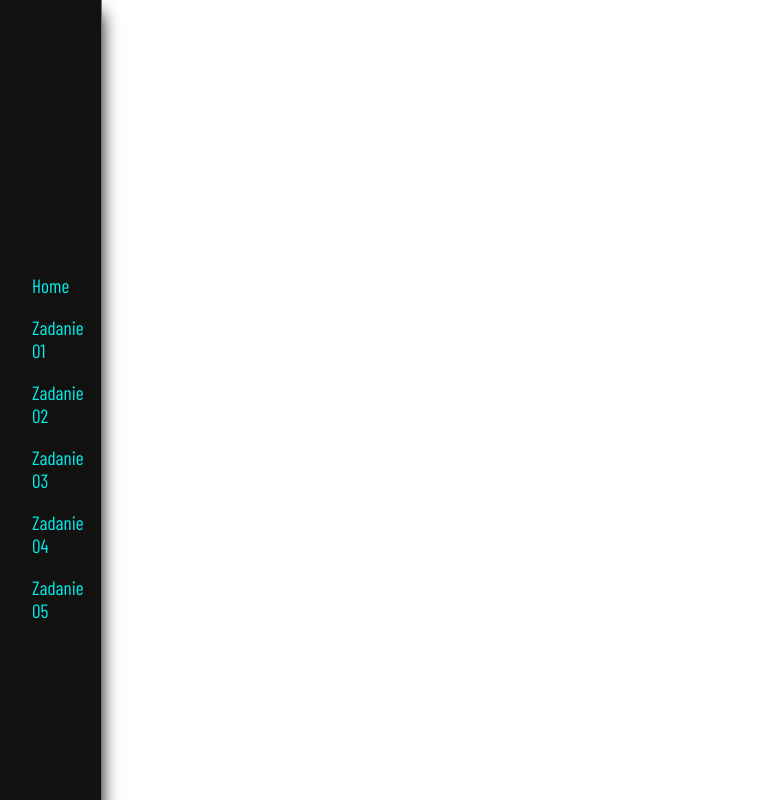
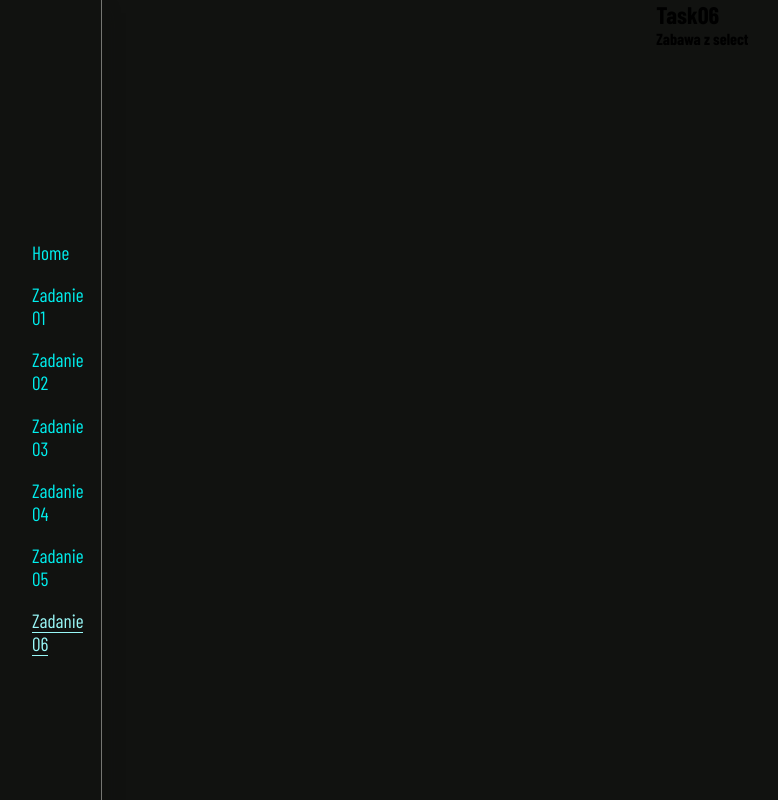
Before and after one commit to Scorpion19702022/MyReact_App001, a React (Create React App) app: page /Task06 in a window 1280 px wide. Shown: the whole page, without its empty margins (0-778 px from the left). Built offline with nearby package versions, Linux system fonts and the light colour scheme; a web font is replaced by a local one.

Commit message:
start task06

```diff
--- a/src/App/App.js
+++ b/src/App/App.js
@@ -10,6 +10,7 @@ import Task02 from '../Components/Task02/Task02'
 import Task03 from '../Components/Task03/Task03'
 import Task04 from '../Components/Task04/Task04'
 import Task05 from '../Components/Task05/Task05'
+import Task06 from '../Components/Task06/Task06'
 
 const App = () => {
 	return (
@@ -23,6 +24,7 @@ const App = () => {
 					<Route path='/Task03' Component={Task03}></Route>
 					<Route path='/Task04' Component={Task04}></Route>
 					<Route path='/Task05' Component={Task05}></Route>
+					<Route path='/Task06' Component={Task06}></Route>
 				</Routes>
 			</section>
 		</Router>
--- a/src/Components/NavLink/NavLinks.js
+++ b/src/Components/NavLink/NavLinks.js
@@ -30,6 +30,9 @@ const NavLinks = () => {
 						<li className={styles.link}>
 							<NavLink to='./Task05'>Zadanie 05</NavLink>
 						</li>
+						<li className={styles.link}>
+							<NavLink to='./Task06'>Zadanie 06</NavLink>
+						</li>
 					</ul>
 				</nav>
 			</header>
--- /dev/null
+++ b/src/Components/Task06/Task06.js
@@ -0,0 +1,16 @@
+import React from 'react'
+
+import styles from './Task06.module.css'
+
+const Task06 = () => {
+	return (
+		<div className={styles.wrapper_task06}>
+			<div className={styles.box_header}>
+				<h1 className={styles.header_heading}>Task06</h1>
+				<h4 className={styles.header_theme}>Zabawa z select</h4>
+			</div>
+		</div>
+	)
+}
+
+export default Task06
--- /dev/null
+++ b/src/Components/Task06/Task06.module.css
@@ -0,0 +1,48 @@
+:root {
+	--color-yellow01: #fefde5;
+	--color-yellow02: #fef899;
+	--color-yellow03: #fdf34c;
+	--color-yellow04: #fdee00;
+	--color-yellow05: #cabe00;
+	--color-yellow06: #7e7700;
+	--color-yellow07: #322f00;
+	--color-purple01: #f4e5fa;
+	--color-purple02: #deb2f1;
+	--color-purple03: #b44ce0;
+	--color-purple04: #9400d3;
+	--color-purple05: #670093;
+	--color-purple06: #3b0054;
+	--color-purple07: #1d002a;
+	--color-green01: #e5fae5;
+	--color-green02: #99eb99;
+	--color-green03: #4cdc4c;
+	--color-green04: #00cd00;
+	--color-green05: #00a400;
+	--color-green06: #007b00;
+	--color-green07: #003d00;
+	--color-blue01: #e5fdfd;
+	--color-blue02: #99f8f8;
+	--color-blue03: #4cf3f3;
+	--color-blue04: #00eeee;
+	--color-blue05: #00bebe;
+	--color-blue06: #007777;
+	--color-blue07: #002f2f;
+	--color-dark01: #ebebea;
+	--color-dark02: #b0b1ae;
+	--color-dark03: #757672;
+	--color-dark04: #3b3c36;
+	--color-dark05: #2f302b;
+	--color-dark06: #232420;
+	--color-dark07: #111210;
+	--color-dark08: #000000;
+}
+
+.wrapper_task06 {
+	width: 100%;
+	min-height: 100vh;
+	padding-left: 7.8em;
+	display: flex;
+	flex-direction: column;
+	align-items: center;
+	background-color: var(--color-dark07);
+}
```
